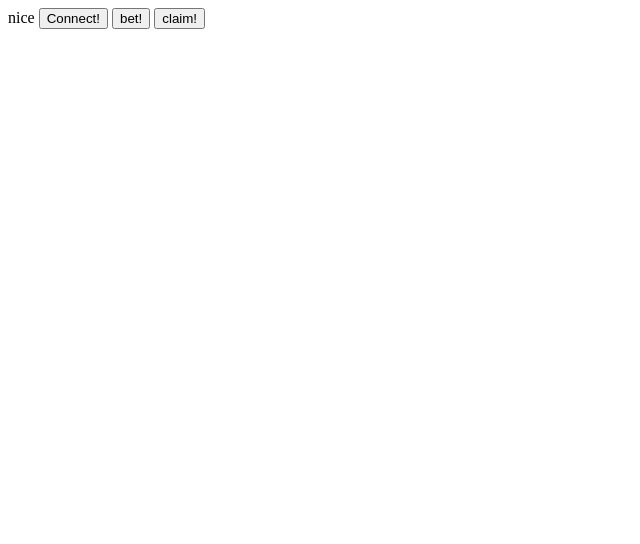
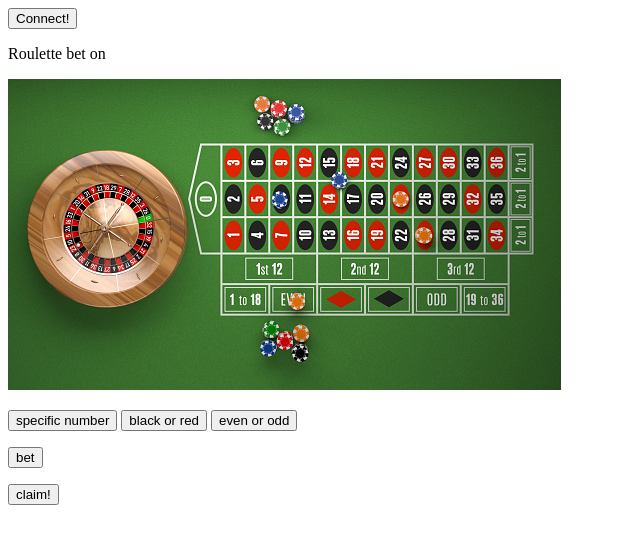
Before and after one commit to Gwackli/website_casino, a website with bundled scripts: page index.html in a window 1280 px wide. Shown: the whole page, without its empty margins (0-640 px from the left). Built offline with nearby package versions, Linux system fonts and the light colour scheme.

Commit message:
new interface_only html

```diff
--- a/index.html
+++ b/index.html
@@ -9,9 +9,23 @@
 </head>
 
 <body>
-    nice
     <button id="connectButton" onclick="bundle.connect()">Connect!</button>
-    <button onclick="bundle.bet()">bet!</button>
+    <p>Roulette bet on</p>
+    <img src="Roulette_table.jpg" alt="Girl in a jacket">
+    <p></p>
+
+    <button onclick="setSpecificNumber()">specific number</button>
+
+
+    <button onclick="bundle.setBlackOrRed()">black or red</button>
+    <button onclick="bundle.setEvenOrOdd()">even or odd</button>
+
+    <p></p>
+
+
+    <button onclick="bundle.bet()">bet</button>
+
+    <p></p>
     <button onclick="bundle.claim()">claim!</button>
 
 </body>
```
Also changed, not shown: Roulette_table.jpg (added), 1 other file.
